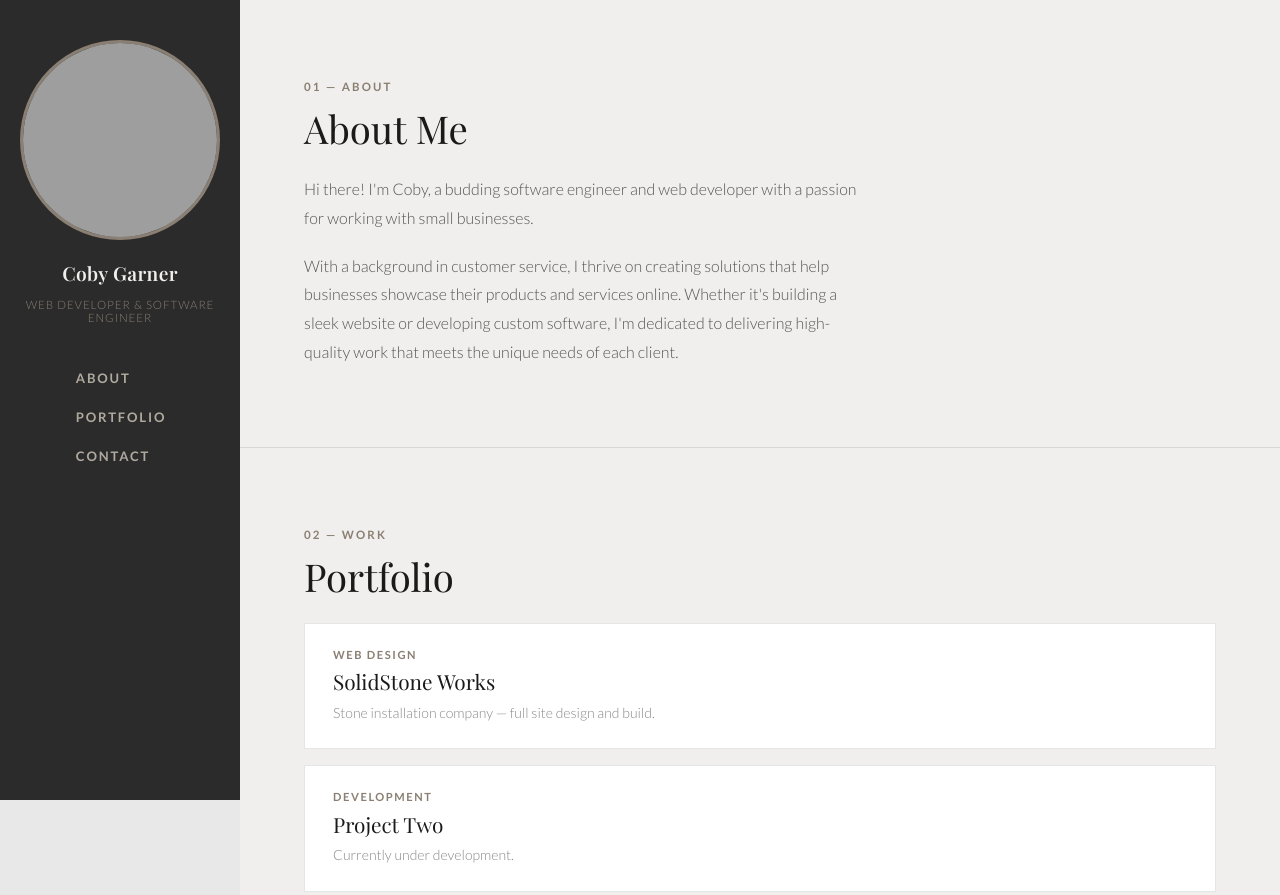
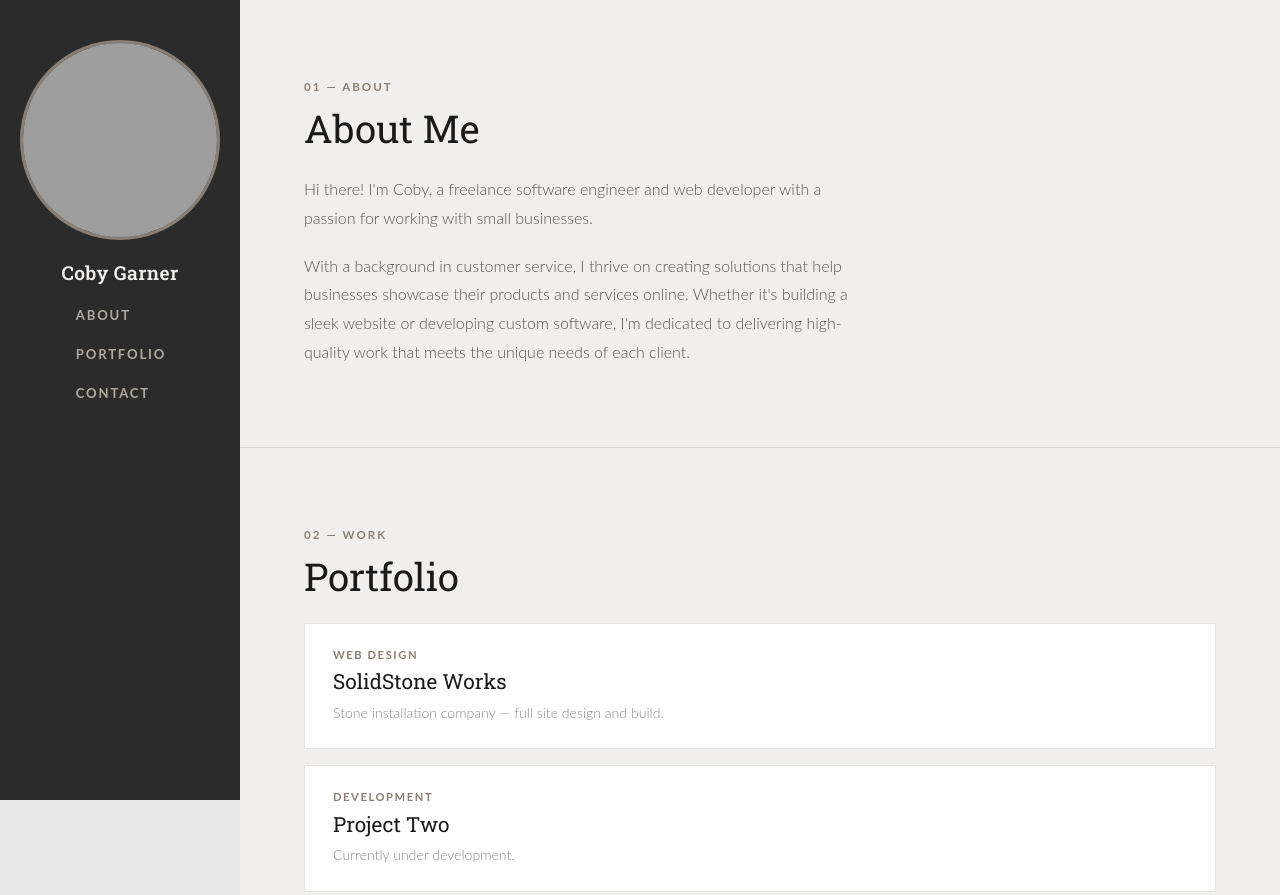
Before and after one commit to cobyone123/cobyone123.github.io, a plain HTML site: page index.html in a window 1280 px wide. Shown: the top 895 px of the page. Drawn offline with nearby package versions, Linux system fonts and the light colour scheme; grey boxes are pictures that could not be loaded.

Commit message:
formatting

```diff
--- a/index.html
+++ b/index.html
@@ -4,17 +4,17 @@
     <meta charset="UTF-8">
     <meta name="viewport" content="width=device-width, initial-scale=1.0">
     <title>Coby Garner</title>
-    <link rel="stylesheet" href="style.css">
-    <link href="https://fonts.googleapis.com/css2?family=Playfair+Display:wght@400;600&family=Lato:wght@300;400;700&display=swap" rel="stylesheet">
+    <link rel="stylesheet" href="style.css"><link rel="preconnect" href="https://fonts.googleapis.com">
+    <link rel="preconnect" href="https://fonts.gstatic.com" crossorigin>
+    <link href="https://fonts.googleapis.com/css2?family=Roboto+Slab:wght@100..900&display=swap" rel="stylesheet">
 </head>
 <body>
 
     <div class="layout">
 
         <aside class="sidebar">
-            <img src="CobyPic.png" alt="Coby Garner"; width="200">
+            <img src="CobyPic.png" id="pfp" alt="Coby Garner">
             <h1>Coby Garner</h1>
-            <p class="sidebar-tagline">Web Developer &amp; Software Engineer</p>
             <nav>
                 <ul>
                     <li><a href="#about">About</a></li>
@@ -28,7 +28,7 @@
             <section id="about">
                 <span class="section-label">01 — About</span>
                 <h2>About Me</h2>
-                <p>Hi there! I'm Coby, a budding software engineer and web developer with a passion for working with small businesses.</p>
+                <p>Hi there! I'm Coby, a freelance software engineer and web developer with a passion for working with small businesses.</p>
                 <br>
                 <p>With a background in customer service, I thrive on creating solutions that help businesses showcase their products and services online. Whether it's building a sleek website or developing custom software, I'm dedicated to delivering high-quality work that meets the unique needs of each client.</p>
             </section>
--- a/style.css
+++ b/style.css
@@ -48,7 +48,7 @@ body {
 }
 
 .sidebar h1 {
-    font-family: 'Playfair Display', serif;
+    font-family: 'Roboto Slab', serif;
     font-size: 1.2rem;
     font-weight: 600;
     color: #f0efed;
@@ -103,7 +103,7 @@ main {
 
 section {
     max-width: 2500px;
-    min-height: 50vh;
+    min-height: auto;
     padding: 5rem 4rem;
     border-bottom: 1px solid var(--border);
 }
@@ -121,7 +121,7 @@ section:last-of-type { border-bottom: none; }
 }
 
 section h2 {
-    font-family: 'Playfair Display', serif;
+    font-family: 'Roboto Slab', serif;
     font-size: 2.4rem;
     font-weight: 400;
     color: var(--text-dark);
@@ -170,7 +170,7 @@ section p {
 }
 
 .card-title {
-    font-family: 'Playfair Display', serif;
+    font-family: 'Roboto Slab', serif;
     font-size: 1.3rem;
     color: var(--text-dark);
     margin-bottom: 0.4rem;
@@ -230,8 +230,8 @@ footer {
     }
 
     .sidebar img {
-        width: 50px;
-        height: 50px;
+        width: 100px;
+        height: 100px;
     }
 
     .sidebar h1 {
```
